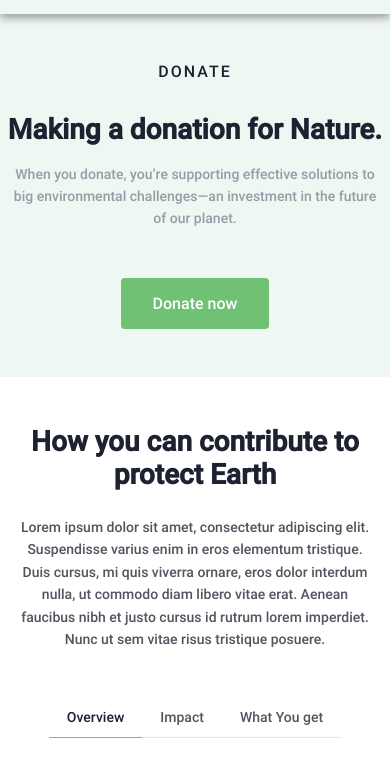
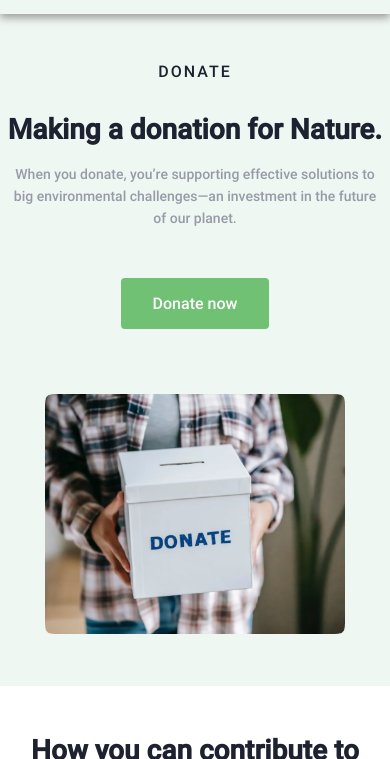
Before and after one commit to E-Soleimani/Finsweet, a website: page donate.html in a window 390 px wide. Shown: the part 56-815 px from the top of the page. Drawn offline with Linux system fonts and the light colour scheme.

Commit message:
Some Changes

```diff
--- a/Assets/CSS/Donate/Mobile/Donate.css
+++ b/Assets/CSS/Donate/Mobile/Donate.css
@@ -6,7 +6,7 @@ main .donate{
     flex-flow: row wrap;
     justify-content: center;
     align-items: center;
-    column-gap: 110px;
+    row-gap: 65px;
 }
 
 .donate .mainblog{
@@ -15,8 +15,13 @@ main .donate{
 }
 
 .donate .sideblog{
-    width: 33%;
-    display: none;
+    width: 96%;
+    text-align: center;
+}
+
+.donate .sideblog .post figure img{
+    width: 300px;
+    object-fit: cover;
 }
 
 .donate .mainblog .title span{
```
